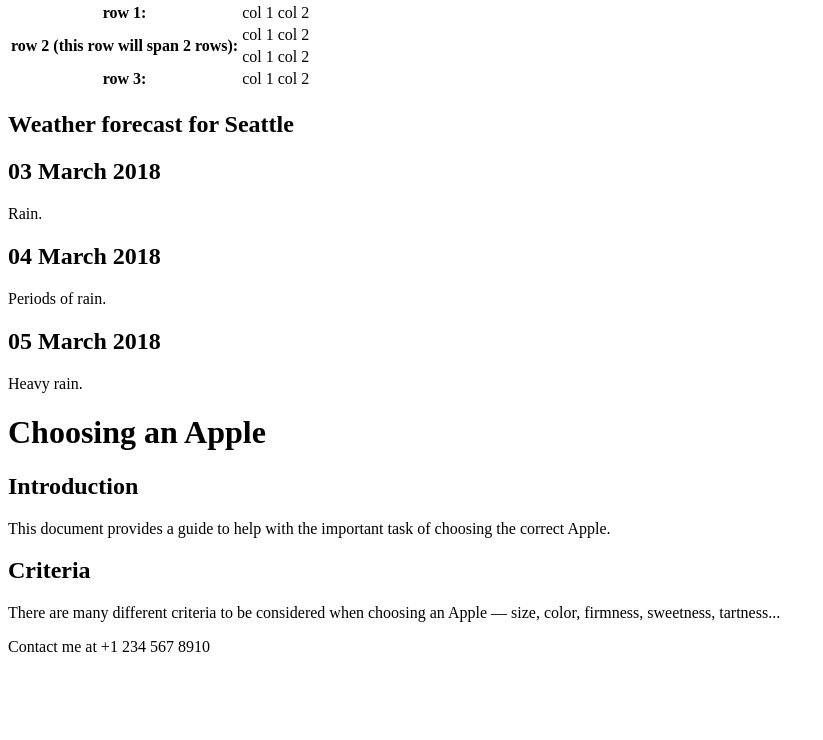
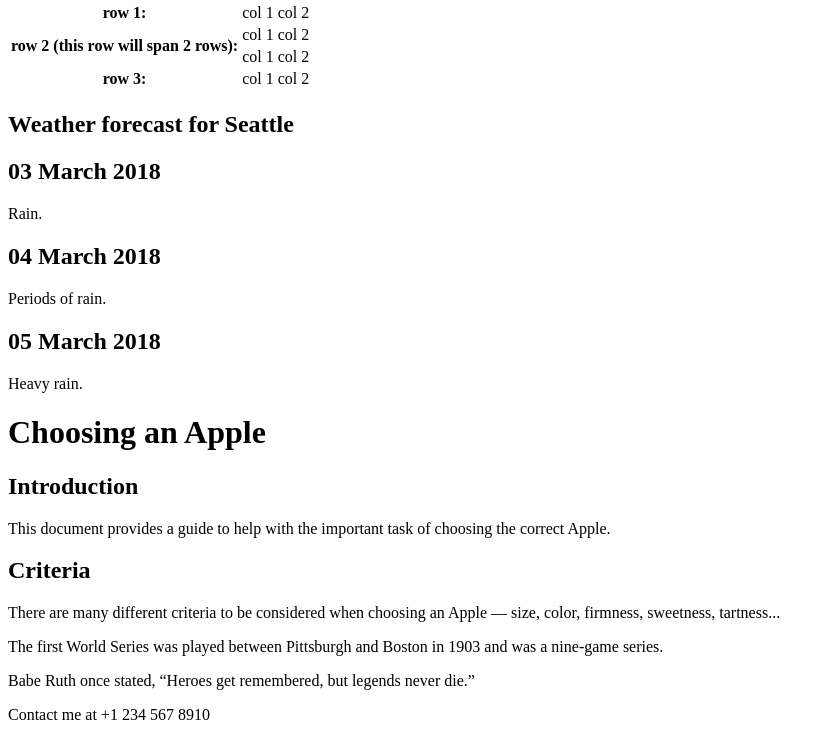
Before and after one commit to amodata/amodata.github.io, a plain HTML site: page index.html in a window 1280 px wide. Shown: the part 1172-1912 px from the top of the page, without its empty margins (0-823 px from the left). Before the commit the page ends 1844 px from the top, so only its background shows below. Drawn offline with Linux system fonts and the light colour scheme.

Commit message:
Update index.html

```diff
--- a/index.html
+++ b/index.html
@@ -99,6 +99,14 @@
         <p>There are many different criteria to be considered when choosing an Apple — size, color, firmness, sweetness, tartness...</p>
     </section>
 
+    <article>
+      <p>The first World Series was played between Pittsburgh and Boston in 1903 and was a nine-game series.</p>
+    </article>
+    <aside>
+      <p>
+       Babe Ruth once stated, “Heroes get remembered, but legends never die.”
+      </p>
+    </aside>
 
   </main>
   <footer>
```
